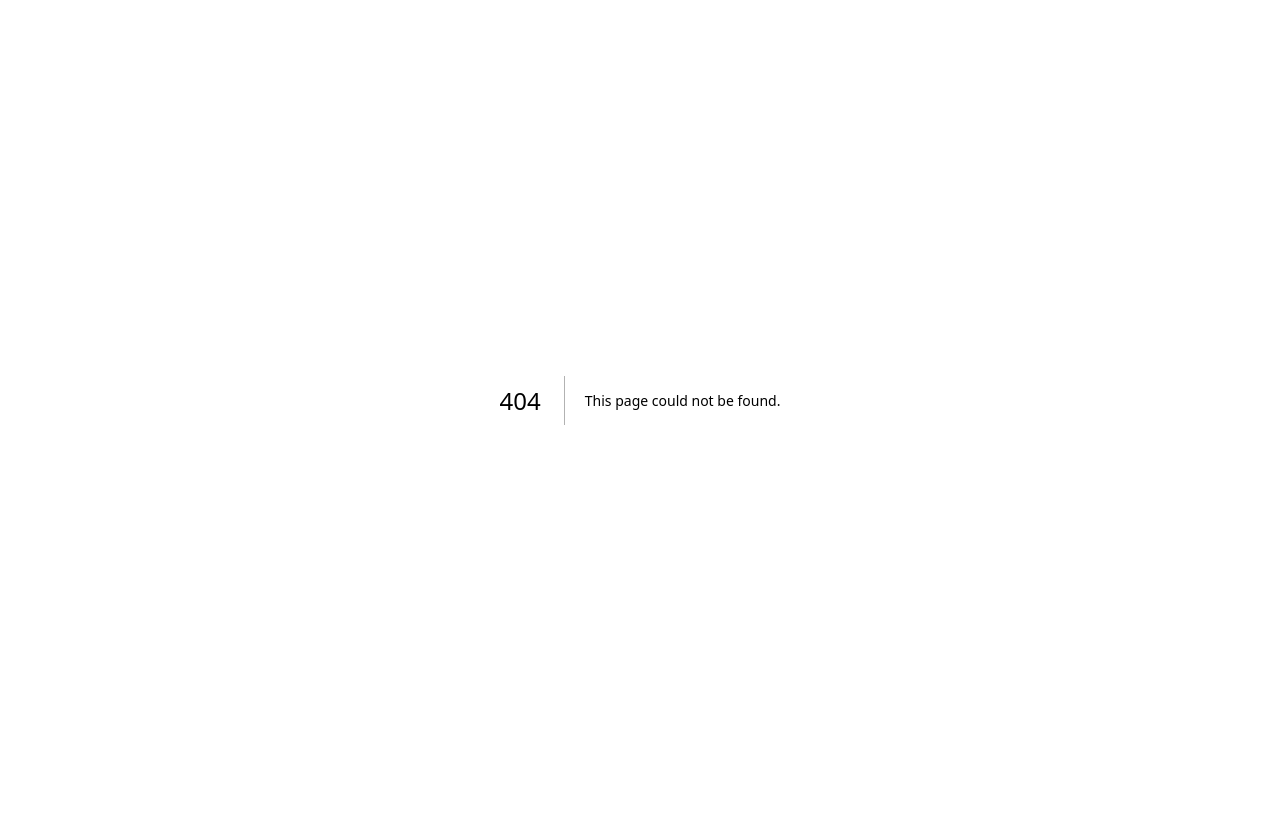
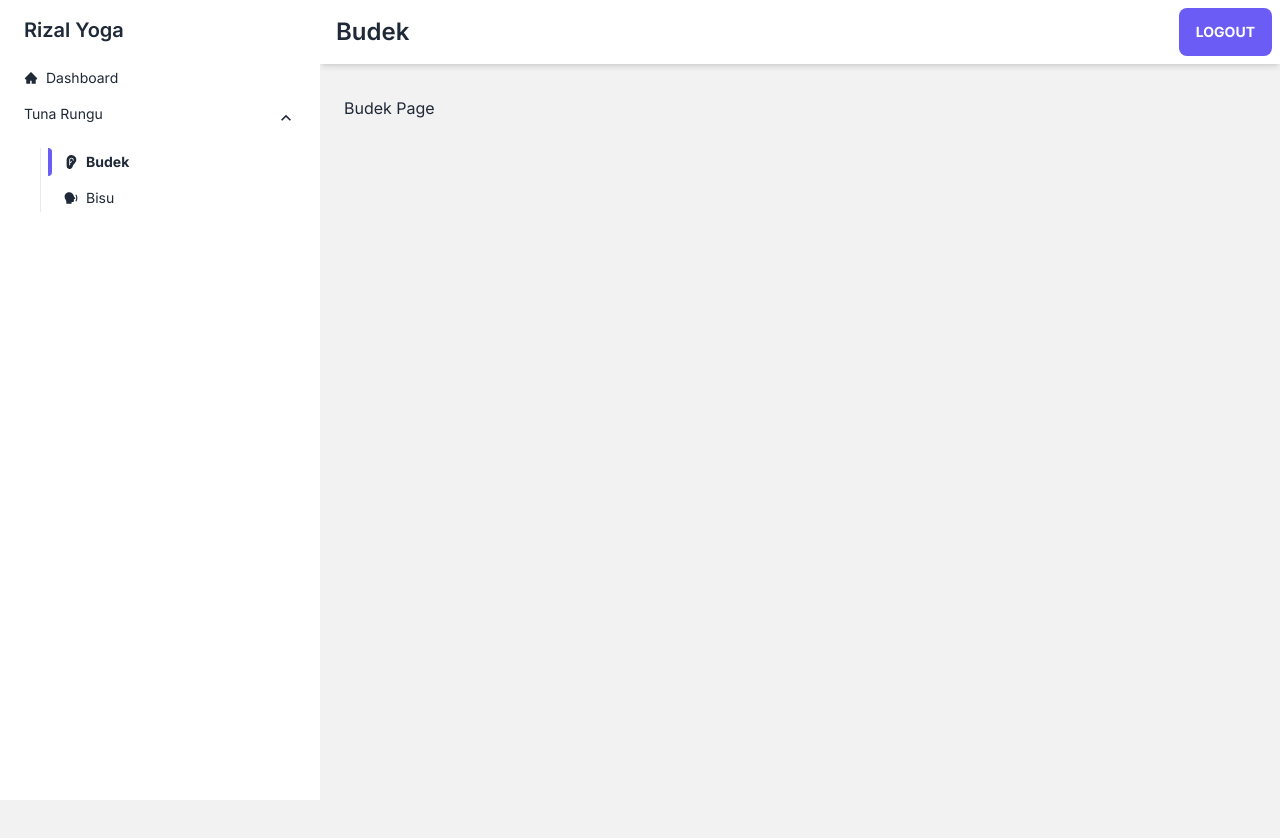
Before and after one commit to rizalyoga/fairus-edu-blog, a Next.js app: page /dashboard/budek in a window 1280 px wide. Before the commit this address had no page. Shown: the top 838 px of the page. Before the commit the page ends 800 px from the top, so only its background shows below. Built offline with nearby package versions, Linux system fonts and the light colour scheme.

Commit message:
fix sidebar dashboard

```diff
--- /dev/null
+++ b/src/app/dashboard/bisu/page.tsx
@@ -0,0 +1,11 @@
+import React from "react";
+
+const Bisu = () => {
+  return (
+    <div>
+      <h1>Bisu Page</h1>
+    </div>
+  );
+};
+
+export default Bisu;
--- /dev/null
+++ b/src/app/dashboard/budek/page.tsx
@@ -0,0 +1,11 @@
+import React from "react";
+
+const Budek = () => {
+  return (
+    <div>
+      <h1>Budek Page</h1>
+    </div>
+  );
+};
+
+export default Budek;
--- /dev/null
+++ b/src/app/dashboard/layout.tsx
@@ -0,0 +1,30 @@
+import Sidebar from "@/components/sidebar/Sidebar";
+import HeaderDashboard from "@/components/navbar/HeaderDashboard";
+
+export default function DashboardLayout({
+  children, // will be a page or nested layout
+}: {
+  children: React.ReactNode;
+}) {
+  return (
+    <section>
+      {/* Include shared UI here e.g. a header or sidebar */}
+      {/* <HeaderDashboard /> */}
+      <div className="drawer lg:drawer-open">
+        <input
+          id="left-sidebar-drawer"
+          type="checkbox"
+          className="drawer-toggle"
+        />
+        {/* Content  */}
+        <div className="drawer-content flex flex-col">
+          <HeaderDashboard />
+          <div className="min-h-screen overflow-y-auto pt-8 px-6 bg-base-200">
+            {children}
+          </div>
+        </div>
+        <Sidebar />
+      </div>
+    </section>
+  );
+}
--- a/src/app/dashboard/page.tsx
+++ b/src/app/dashboard/page.tsx
@@ -1,10 +1,13 @@
 import React from "react";
-import Sidebar from "@/components/sidebar/Sidebar";
+import HeaderDashboard from "@/components/navbar/HeaderDashboard";
 
 const Dashboard = () => {
   return (
-    <div className="w-full min-h-screen">
-      <Sidebar />
+    <div className="drawer-content flex flex-col">
+      {/* <HeaderDashboard /> */}
+      <div>
+        <h1>Dashboard pages</h1>
+      </div>
     </div>
   );
 };
--- a/src/app/routes/sidebarRoute.tsx
+++ b/src/app/routes/sidebarRoute.tsx
@@ -13,12 +13,12 @@ export const routes = [
     name: "Tuna Rungu",
     submenu: [
       {
-        path: "/budek", //url
+        path: "/dashboard/budek", //url
         icon: <BsFillEarFill />, // icon component
         name: "Budek", // name that appear in Sidebar
       },
       {
-        path: "/bisu",
+        path: "/dashboard/bisu",
         icon: <RiSpeakFill />,
         name: "Bisu",
       },
--- /dev/null
+++ b/src/components/navbar/HeaderDashboard.tsx
@@ -0,0 +1,64 @@
+"use client";
+import React from "react";
+import { useRouter, usePathname } from "next/navigation";
+
+const HeaderDashboard = () => {
+  const router = useRouter();
+  const pathname = usePathname();
+
+  const logoutHandler = () => {
+    router.push("/login");
+  };
+
+  function getPathnamePage(link: string): string {
+    // Menghilangkan karakter "/" di awal atau akhir jika ada
+    link = link.trim().replace(/^\/+|\/+$/g, "");
+
+    // Membagi link menjadi segmen berdasarkan tanda "/"
+    const pathSegments = link.split("/");
+
+    // Mengambil kata terakhir sebelum tanda "/"
+    if (pathSegments.length > 0) {
+      const pathNamePage = pathSegments[pathSegments.length - 1];
+      return pathNamePage.charAt(0).toUpperCase() + pathNamePage.slice(1);
+    } else {
+      return "";
+    }
+  }
+
+  return (
+    <div className="navbar sticky top-0 flex justify-between bg-base-100 z-10 shadow-md">
+      <label
+        htmlFor="left-sidebar-drawer"
+        className="btn btn-primary drawer-button lg:hidden"
+      >
+        <svg
+          className="w-6 h-6"
+          aria-hidden="true"
+          fill="currentColor"
+          viewBox="0 0 20 20"
+          xmlns="http://www.w3.org/2000/svg"
+        >
+          <path
+            clipRule="evenodd"
+            fillRule="evenodd"
+            d="M2 4.75A.75.75 0 012.75 4h14.5a.75.75 0 010 1.5H2.75A.75.75 0 012 4.75zm0 10.5a.75.75 0 01.75-.75h7.5a.75.75 0 010 1.5h-7.5a.75.75 0 01-.75-.75zM2 10a.75.75 0 01.75-.75h14.5a.75.75 0 010 1.5H2.75A.75.75 0 012 10z"
+          ></path>
+        </svg>
+      </label>
+      <h1 className="text-2xl font-semibold ml-2">
+        {getPathnamePage(pathname)}
+      </h1>
+      <div>
+        <button
+          className="btn btn-ghost bg-primary-violet text-white font-bold hover:text-primary-text"
+          onClick={() => logoutHandler()}
+        >
+          Logout
+        </button>
+      </div>
+    </div>
+  );
+};
+
+export default HeaderDashboard;
--- a/src/components/pages/HomePage.tsx
+++ b/src/components/pages/HomePage.tsx
@@ -1,7 +1,5 @@
 import React from "react";
 import Hero from "../hero/Hero";
-import Navbar from "../navbar/Navbar";
-import Footer from "../footer/Footer";
 
 const HomePage = () => {
   return (
--- a/src/components/sidebar/Sidebar.tsx
+++ b/src/components/sidebar/Sidebar.tsx
@@ -5,6 +5,7 @@ import { routes } from "@/app/routes/sidebarRoute";
 import Link from "next/link";
 import { usePathname } from "next/navigation";
 import SidebarSubMenu from "./SidebarSubMenu";
+import { AiOutlineClose } from "react-icons/ai";
 
 const Sidebar = () => {
   const [isOpenSidebar, setIsOpenSidebar] = useState(false);
@@ -20,30 +21,18 @@ const Sidebar = () => {
   };
 
   return (
-    <div className="drawer-side lg:drawer-open">
+    <div className="drawer-side z-20">
       <label htmlFor="left-sidebar-drawer" className="drawer-overlay"></label>
-      <ul className="menu  pt-2 w-80 bg-base-100 text-base-content">
+      <ul className="menu pt-2 w-80 bg-base-100 text-base-content min-h-screen">
         <button
-          className="btn btn-ghost bg-base-300  btn-circle z-50 top-0 right-0 mt-4 mr-2 absolute lg:hidden"
+          className="btn btn-ghost bg-base-300 btn-circle z-50 top-0 right-0 mt-1.5 mr-2 absolute lg:hidden"
           onClick={() => close()}
         >
-          <svg
-            className="w-6 h-6"
-            aria-hidden="true"
-            fill="currentColor"
-            viewBox="0 0 20 20"
-            xmlns="http://www.w3.org/2000/svg"
-          >
-            <path
-              clipRule="evenodd"
-              fillRule="evenodd"
-              d="M2 4.75A.75.75 0 012.75 4h14.5a.75.75 0 010 1.5H2.75A.75.75 0 012 4.75zm0 10.5a.75.75 0 01.75-.75h7.5a.75.75 0 010 1.5h-7.5a.75.75 0 01-.75-.75zM2 10a.75.75 0 01.75-.75h14.5a.75.75 0 010 1.5H2.75A.75.75 0 012 10z"
-            ></path>
-          </svg>
+          <AiOutlineClose />
         </button>
 
         <li className="mb-2 font-semibold text-xl">
-          <Link href={"/dashboard"}>RizalYoga</Link>
+          <Link href={"/dashboard"}>Rizal Yoga</Link>
         </li>
         {routes.map((route, k) => {
           return (
@@ -54,11 +43,11 @@ const Sidebar = () => {
                 <Link
                   href={route.path}
                   className={`
-                      link ${
-                        pathname == route.path
-                          ? "font-semibold  bg-base-200"
-                          : "font-normal"
-                      }
+                       ${
+                         pathname == route.path
+                           ? "font-bold bg-base-200"
+                           : "font-normal"
+                       }
                     `}
                 >
                   {route.icon} {route.name}
--- a/src/components/sidebar/SidebarSubMenu.tsx
+++ b/src/components/sidebar/SidebarSubMenu.tsx
@@ -18,7 +18,7 @@ const SidebarSubMenu = ({ submenu, name, icon }: any) => {
   }, [pathname]);
 
   return (
-    <div className="flex-col">
+    <div className="flex flex-col">
       {/** Route header */}
       <div className="w-full" onClick={() => setIsExpanded(!isExpanded)}>
         {icon} {name}
@@ -36,11 +36,14 @@ const SidebarSubMenu = ({ submenu, name, icon }: any) => {
           {submenu.map((m: any, k: any) => {
             return (
               <li key={k}>
-                <Link href={m.path}>
+                <Link
+                  href={m.path}
+                  className={`${pathname === m.path ? "font-bold" : ""}`}
+                >
                   {m.icon} {m.name}
-                  {pathname == m.path ? (
+                  {pathname === m.path ? (
                     <span
-                      className="absolute mt-1 mb-1 inset-y-0 left-0 w-1 rounded-tr-md rounded-br-md bg-primary "
+                      className="absolute mt-1 mb-1 inset-y-0 left-0 w-1 rounded-tr-md rounded-br-md bg-primary-violet"
                       aria-hidden="true"
                     ></span>
                   ) : null}
```
